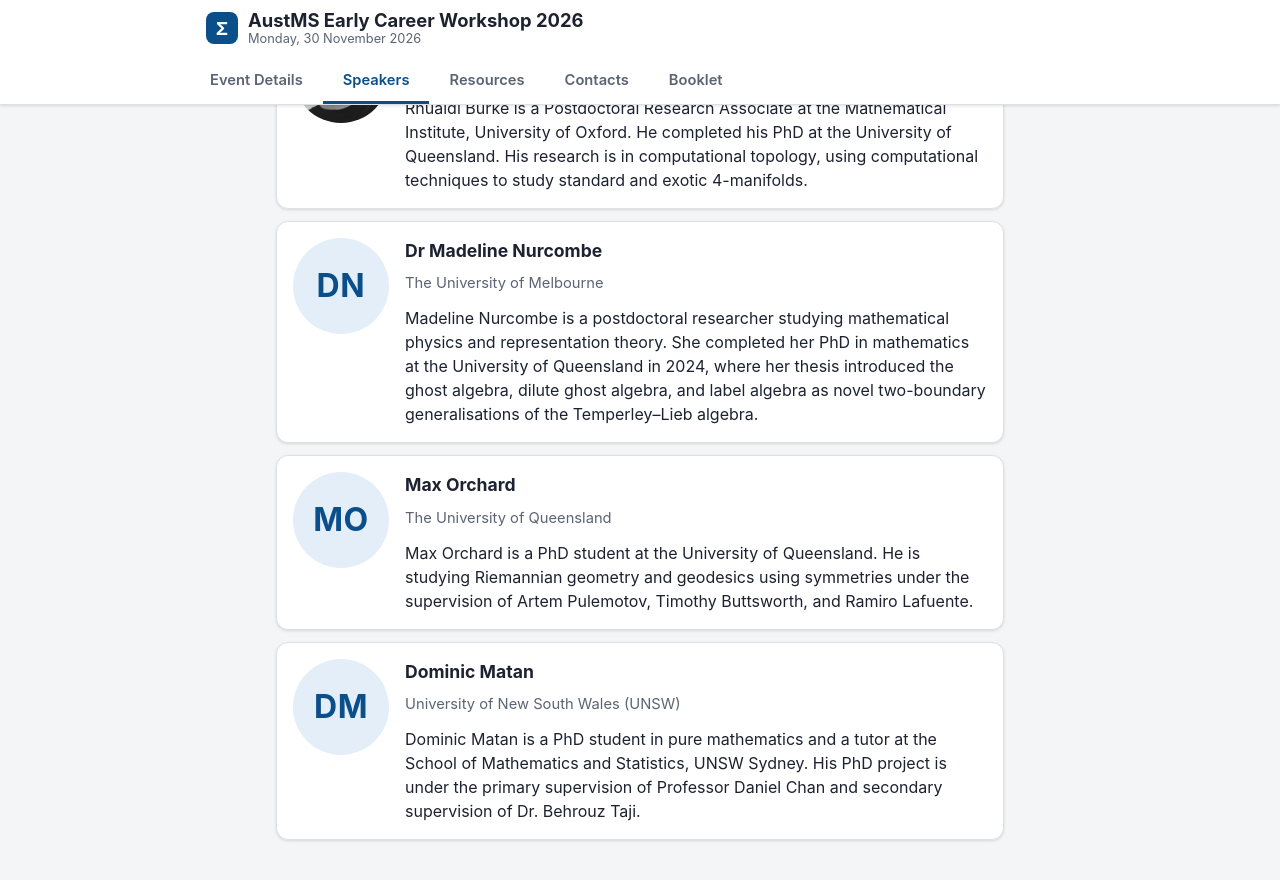
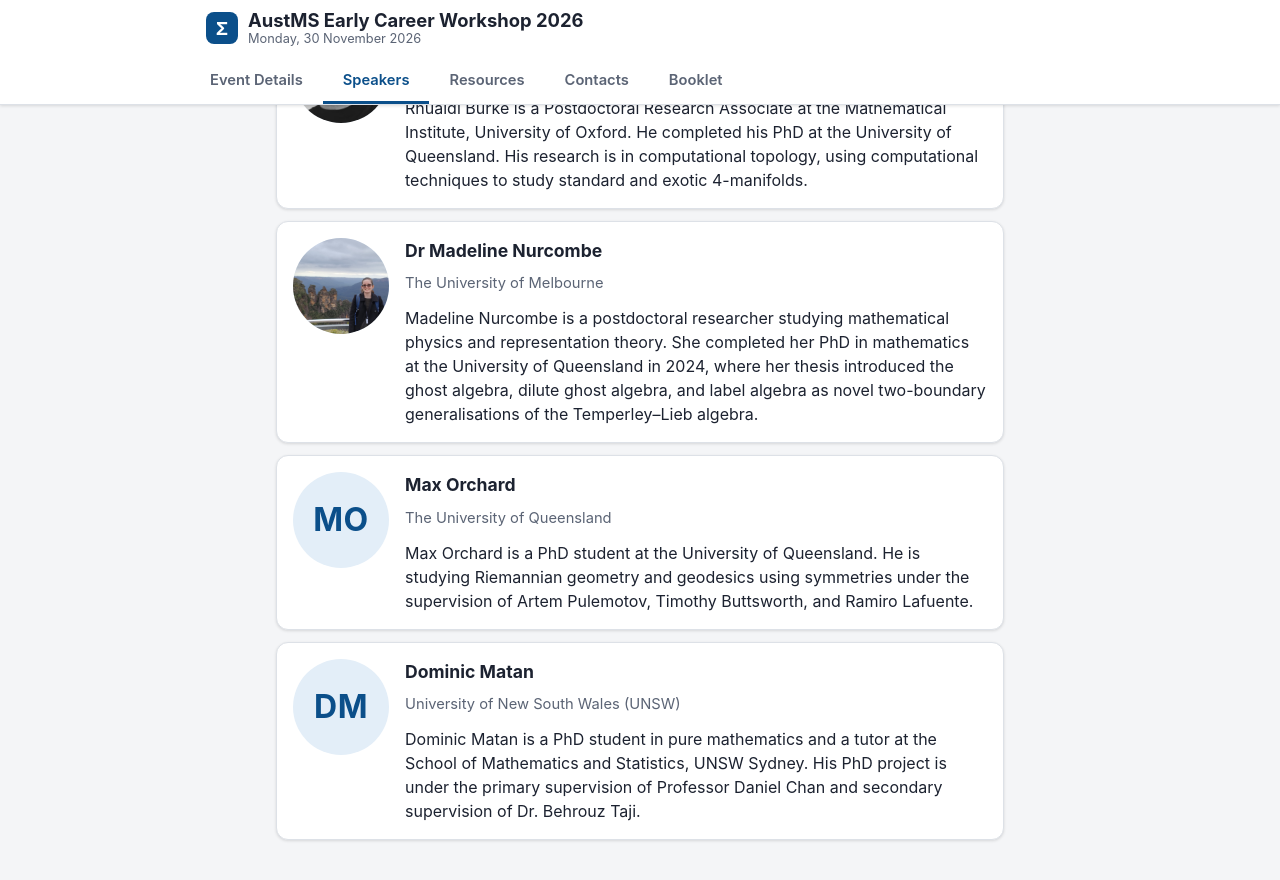
Before and after one commit to eugenetkj98/AustMS_Site, a Jekyll site: the page built from speakers.md, in a window 1280 px wide and 900 px high, scrolled down 3843 px. Shown: the top 880 px of the window. Built offline with Jekyll 4.4.1, drawn with Linux system fonts in a browser that asks for light colours.

Commit message:
Add Madeline Nurcombe

```diff
--- a/_data/speakers.yml
+++ b/_data/speakers.yml
@@ -101,7 +101,7 @@
 
 - name: Dr Madeline Nurcombe
   institution: The University of Melbourne
-  photo: ""
+  photo: "/assets/speakers/Madeline_Nurcombe.jpg"
   bio: >-
     Madeline Nurcombe is a postdoctoral researcher studying mathematical physics and representation theory. She completed her PhD in mathematics at the University of Queensland in 2024, where her thesis introduced the ghost algebra, dilute ghost algebra, and label algebra as novel two-boundary generalisations of the Temperley–Lieb algebra.
 
```
Also changed, not shown: assets/speakers/Madeline_Nurcombe.jpg (added).
